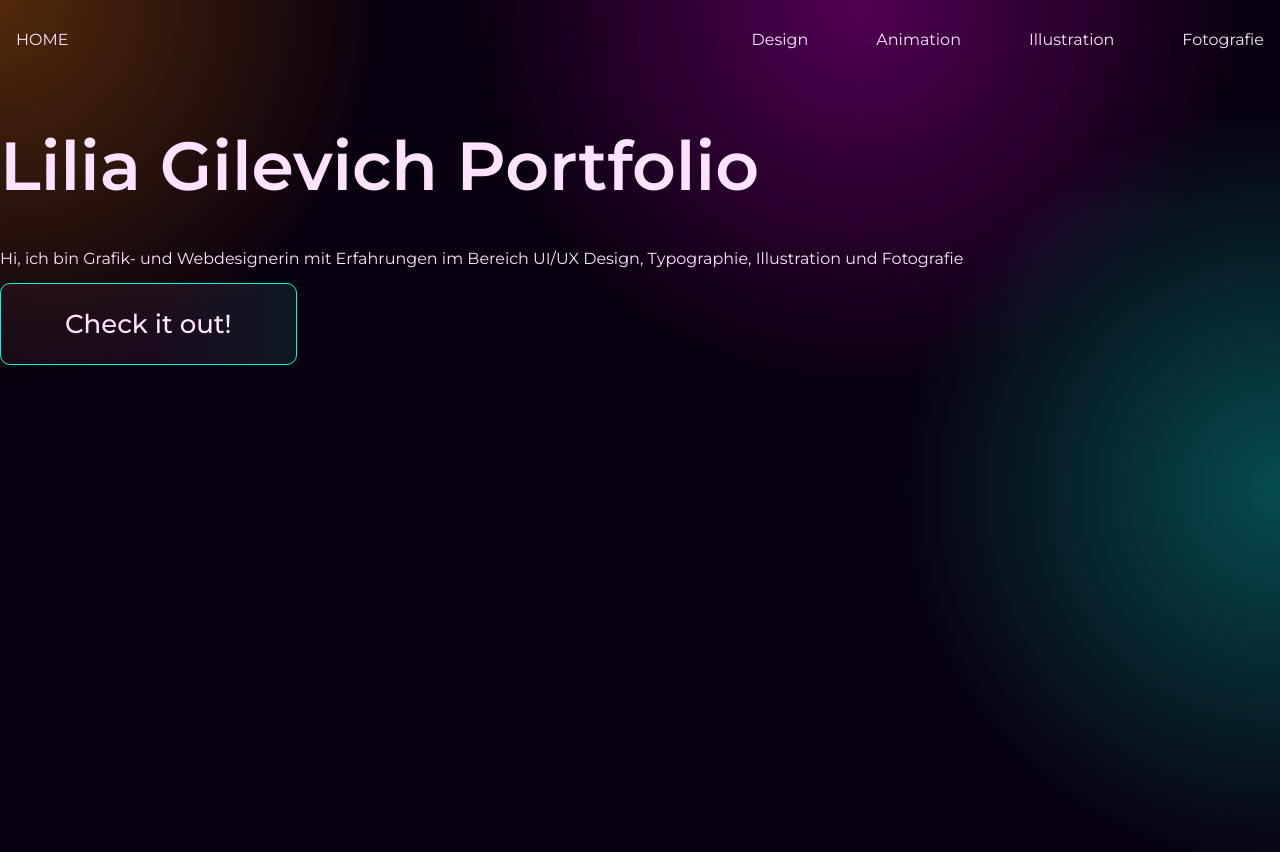
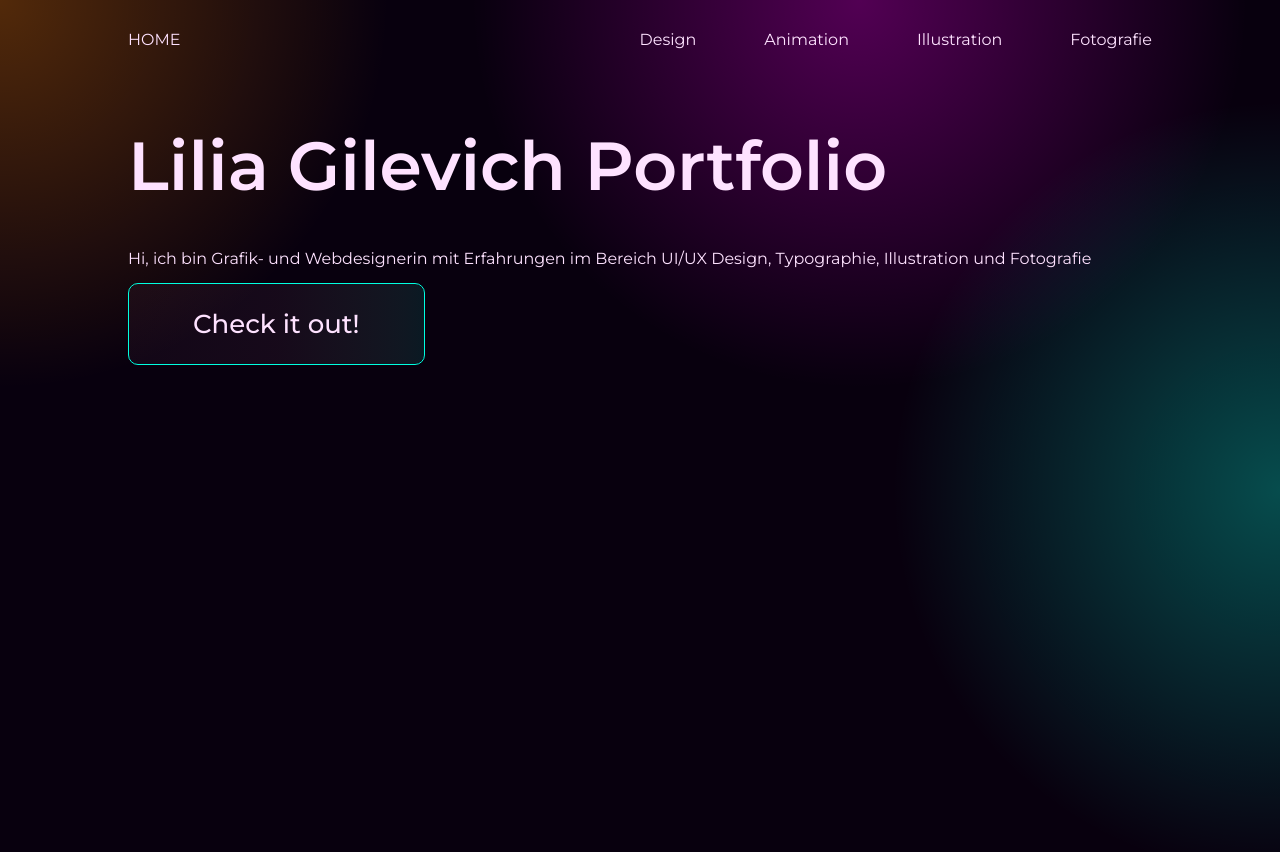
Before and after one commit to justDabuK/lilia-gilevich, an Astro site: page / in a window 1280 px wide. Shown: the top 852 px of the page. Built offline with nearby package versions, Linux system fonts and the light colour scheme; Astro itself is replaced by a stand-in of ours.

Commit message:
feat: make content only use 80% of the available space

```diff
--- a/src/layouts/BaseLayout.astro
+++ b/src/layouts/BaseLayout.astro
@@ -27,7 +27,9 @@ const { title } = Astro.props;
 			<div class="cyan-circle"></div>
 		</div>
 		<Header />
-		<slot />
+		<main>
+			<slot />
+		</main>
 	</body>
 </html>
 
@@ -143,4 +145,9 @@ const { title } = Astro.props;
 		color: var(--text-color);
 	}
 
+	main, nav {
+		width: 80%;
+		margin: 0 auto;
+	}
+
 </style>
```
